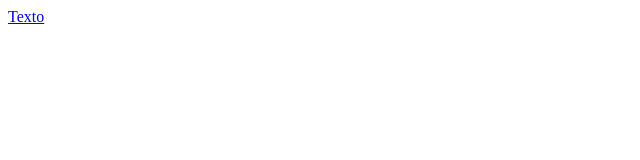
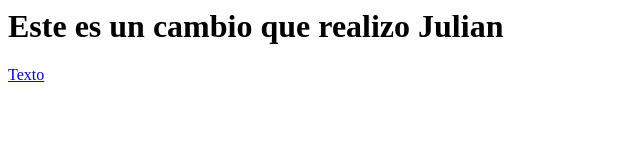
Before and after one commit to programacionlmor/prueba3_ciclo3, a plain HTML site: page index.html in a window 1280 px wide. Shown: the whole page, without its empty margins (0-640 px from the left). Drawn offline with Linux system fonts and the light colour scheme.

Commit message:
Agregue una etiqueta H1

```diff
--- a/index.html
+++ b/index.html
@@ -4,7 +4,9 @@
 
     </head>
     <body>
-            <a href="https://www.google.com/"> Texto</a>
+
+<h1>Este es un cambio que realizo Julian </h1>
+<a href="https://www.google.com/"> Texto</a>
 
     </body>
 
```
